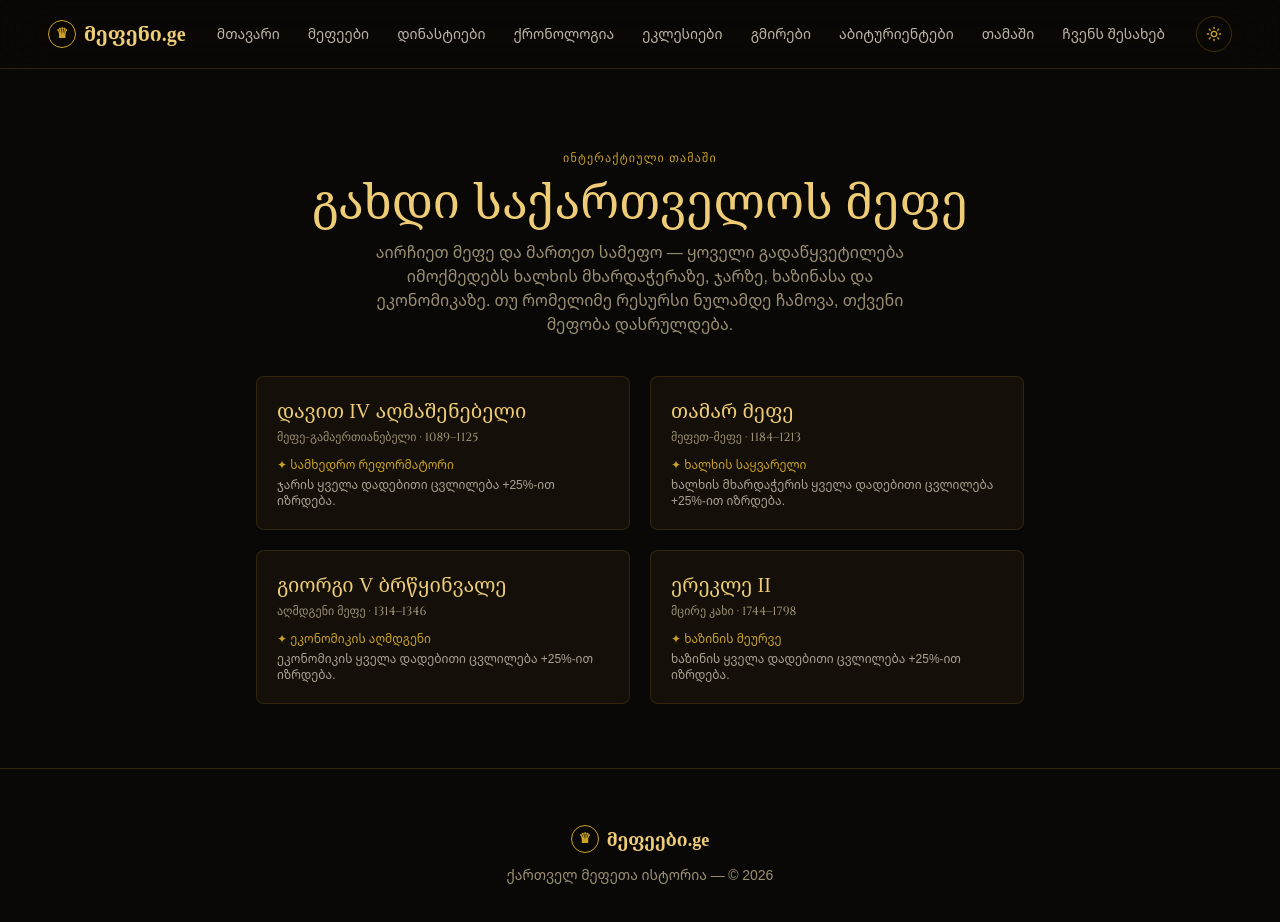
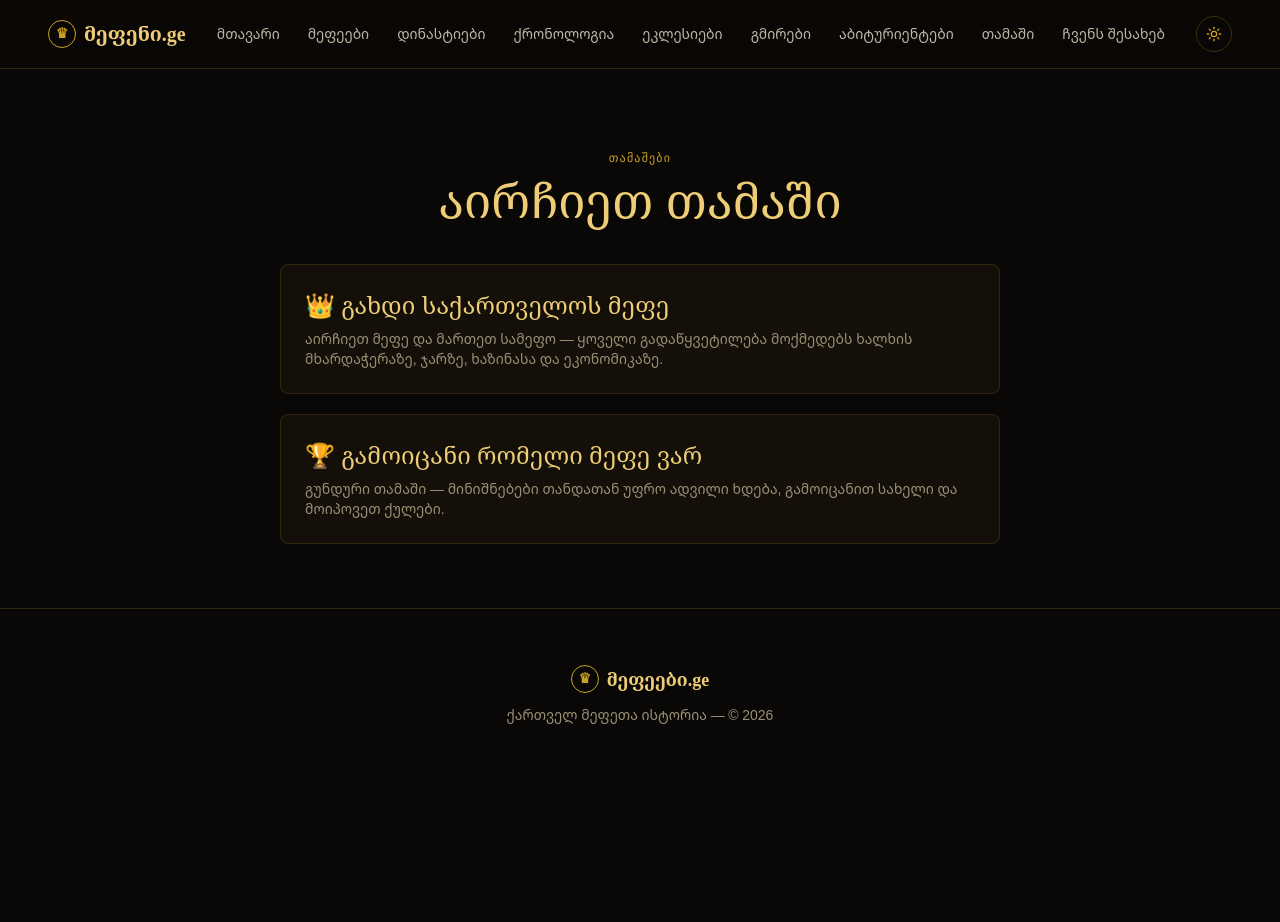
Before and after one commit to chkona/mefeni-com, a Next.js app: page /game in a window 1280 px wide. Shown: the top 922 px of the page. After the commit the page ends 800 px from the top, so only its background shows below. Built offline with nearby package versions, Linux system fonts and the light colour scheme.

Commit message:
Update page.tsx

```diff
--- a/app/game/page.tsx
+++ b/app/game/page.tsx
@@ -1,9 +1,48 @@
-import GameRunner from "@/components/game/GameRunner";
+import Link from "next/link";
 
-export default function GamePage() {
+const GAMES = [
+  {
+    href: "/game/gaxde-mefe",
+    emoji: "👑",
+    title: "გახდი საქართველოს მეფე",
+    description:
+      "აირჩიეთ მეფე და მართეთ სამეფო — ყოველი გადაწყვეტილება მოქმედებს ხალხის მხარდაჭერაზე, ჯარზე, ხაზინასა და ეკონომიკაზე.",
+  },
+  {
+    href: "/game/gamoicani-mefe",
+    emoji: "🏆",
+    title: "გამოიცანი რომელი მეფე ვარ",
+    description:
+      "გუნდური თამაში — მინიშნებები თანდათან უფრო ადვილი ხდება, გამოიცანით სახელი და მოიპოვეთ ქულები.",
+  },
+];
+
+export default function GameHubPage() {
   return (
-    <section className="max-w-4xl mx-auto px-6 py-16">
-      <GameRunner />
+    <section className="max-w-3xl mx-auto px-6 py-16">
+      <div className="text-center mb-10">
+        <span className="font-num text-xs tracking-widest uppercase text-gold">
+          თამაშები
+        </span>
+        <h1 className="font-display text-4xl md:text-5xl text-goldBright mt-2">
+          აირჩიეთ თამაში
+        </h1>
+      </div>
+
+      <div className="grid gap-5">
+        {GAMES.map((g) => (
+          <Link
+            key={g.href}
+            href={g.href}
+            className="block rounded-lg border border-gold/15 bg-panel p-6 hover:border-goldBright transition-colors"
+          >
+            <h2 className="font-display text-2xl text-goldBright">
+              {g.emoji} {g.title}
+            </h2>
+            <p className="text-muted text-sm mt-2">{g.description}</p>
+          </Link>
+        ))}
+      </div>
     </section>
   );
 }
```
